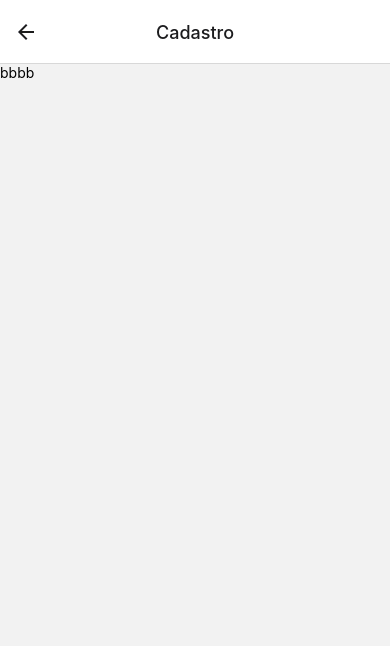
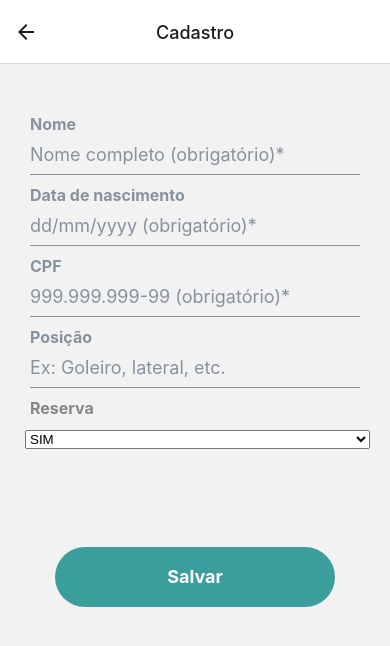
Before and after one commit to Krsnananda/futebol-challenge, a React Native app: screen /Register in a window 390 px wide. Shown: the top 646 px of the page. Built offline with nearby package versions, Linux system fonts and the light colour scheme.

Commit message:
implementa tela de cadastro

```diff
--- a/package.json
+++ b/package.json
@@ -10,6 +10,7 @@
     "eject": "expo eject"
   },
   "dependencies": {
+    "@react-native-picker/picker": "^2.2.1",
     "@react-navigation/native": "^6.0.6",
     "@react-navigation/stack": "^6.0.11",
     "@types/styled-components": "^5.1.16",
@@ -18,6 +19,7 @@
     "react": "17.0.1",
     "react-dom": "17.0.1",
     "react-native": "0.64.3",
+    "react-native-elements": "^3.4.2",
     "react-native-gesture-handler": "~1.10.2",
     "react-native-safe-area-context": "^3.3.2",
     "react-native-web": "0.17.1",
--- a/src/screens/list.tsx
+++ b/src/screens/list.tsx
@@ -1,13 +1,20 @@
 import React from "react";
-import { Text } from "react-native";
-import { Container, EmptyList, Logo } from "../styles";
+import { ButtonText, Container, EmptyList, Logo, RegisterButton } from "../styles";
 import tactical from './../../assets/tactical.png';
+import { useNavigation } from "@react-navigation/native";
 
 export default function ListScreen() {
+  const {navigate} = useNavigation()
+
   return(
-    <Container>
+    <Container contentContainerStyle={{alignItems: 'center'}}>
       <EmptyList>Ainda não há participantes cadastrados</EmptyList>
       <Logo source={tactical} />
+      <RegisterButton onPress={() => {
+        navigate('Register'  as never, {} as never)
+      }}>
+        <ButtonText>Registrar</ButtonText>
+      </RegisterButton>
     </Container>
   )
 }
--- a/src/screens/register.tsx
+++ b/src/screens/register.tsx
@@ -1,8 +1,65 @@
-import React from "react";
+import React, {useState} from "react";
 import { Text } from "react-native";
+import { Input } from 'react-native-elements'
+import { ButtonText, ButtonWrapper, ContainerRegister, RegisterButton, ReserveText, ReserveWrapper } from "../styles";
+import { Picker } from "@react-native-picker/picker";
 
-export default function RegisterScreen() {
+const RegisterScreen:React.FC = () =>  {
+  const [text, setText] = useState('')
+  const [selected, setSelected] = useState('')
+
   return(
-    <Text>bbbb</Text>
+    <ContainerRegister>
+      <Input
+        label='Nome'
+        value={text}
+        onChangeText={(text: string) => setText(text)}
+        placeholder='Nome completo (obrigatório)*'
+        errorMessage={''}
+      />
+      <Input
+        label='Data de nascimento'
+        value={text}
+        keyboardType='number-pad'
+        onChangeText={(text: string) => setText(text)}
+        placeholder='dd/mm/yyyy (obrigatório)*'
+        errorMessage={''}
+      />
+      <Input
+        label='CPF'
+        value={text}
+        keyboardType='number-pad'
+        onChangeText={(text: string) => setText(text)}
+        placeholder='999.999.999-99 (obrigatório)*'
+        errorMessage={''}
+      />
+      <Input
+        label='Posição'
+        value={text}
+        onChangeText={(text: string) => setText(text)}
+        placeholder='Ex: Goleiro, lateral, etc.'
+        errorMessage={''}
+      />
+      <ReserveWrapper>
+        <ReserveText>Reserva</ReserveText>
+      </ReserveWrapper>
+      <Picker
+      style={{marginLeft: 5}}
+        selectedValue={selected}
+        onValueChange={(item) => setSelected(item)}
+        >
+        <Picker.Item color={'#878682'} label='SIM' value='SIM'/>
+        <Picker.Item color={'#878682'} label='NÃO' value='NÃO'/>
+      </Picker>
+      <ButtonWrapper>
+        <RegisterButton onPress={() => {
+          // navigate('Register'  as never, {} as never)
+        }}>
+          <ButtonText>Salvar</ButtonText>
+        </RegisterButton>
+      </ButtonWrapper>
+    </ContainerRegister>
   )
 }
+
+export default RegisterScreen
--- a/src/styles/index.ts
+++ b/src/styles/index.ts
@@ -1,17 +1,54 @@
 import styled from 'styled-components/native'
+import { Dimensions } from 'react-native'
 
-export const Container = styled.View`
+export const Container = styled.ScrollView`
   flex: 1;
-  align-items: center;
+  height: ${Dimensions.get('screen').height}px;
+`
+export const ContainerRegister = styled.ScrollView`
+  flex: 1;
+  margin-top: 50px;
+  padding: 0 20px;
+  height: ${Dimensions.get('screen').height}px;
 `
 export const Logo = styled.Image`
   width: 150px;
   height: 150px;
   margin-top: 15%;
+  margin-bottom: 65%;
 `
-
 export const EmptyList = styled.Text`
   font-size: 18px;
   margin: 100px 0;
   font-weight: bold;
 `
+export const RegisterButton = styled.TouchableOpacity`
+  width: 80%;
+  border-radius: 50px;
+  bottom: 0;
+  height: 60px;
+  position: absolute;
+  background-color: #3a9e9c;
+  justify-content: center;
+`
+export const ButtonText = styled.Text`
+  align-self: center;
+  color: #fff;
+  font-weight: bold;
+  font-size: 18px;
+`
+export const ReserveWrapper = styled.View`
+  flex-direction: row;
+  margin-bottom: 10px;
+`
+export const ReserveText = styled.Text`
+  font-size: 16px;
+  align-self: center;
+  font-weight: bold;
+  color: #878682;
+  margin: 0 0 2px 10px;
+`
+export const ButtonWrapper = styled.View`
+  margin-top: 45%;
+  align-items: center;
+`
```
Also changed, not shown: 1 other file (tests, documents, lock files or other folders).
